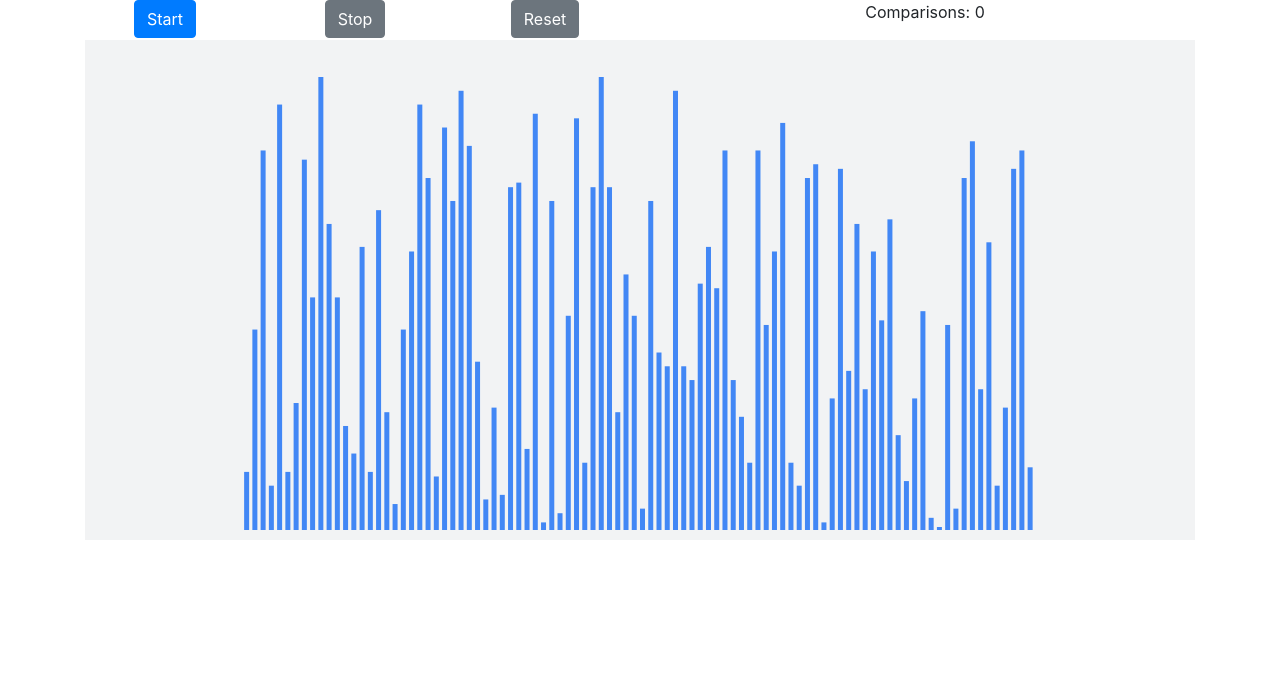
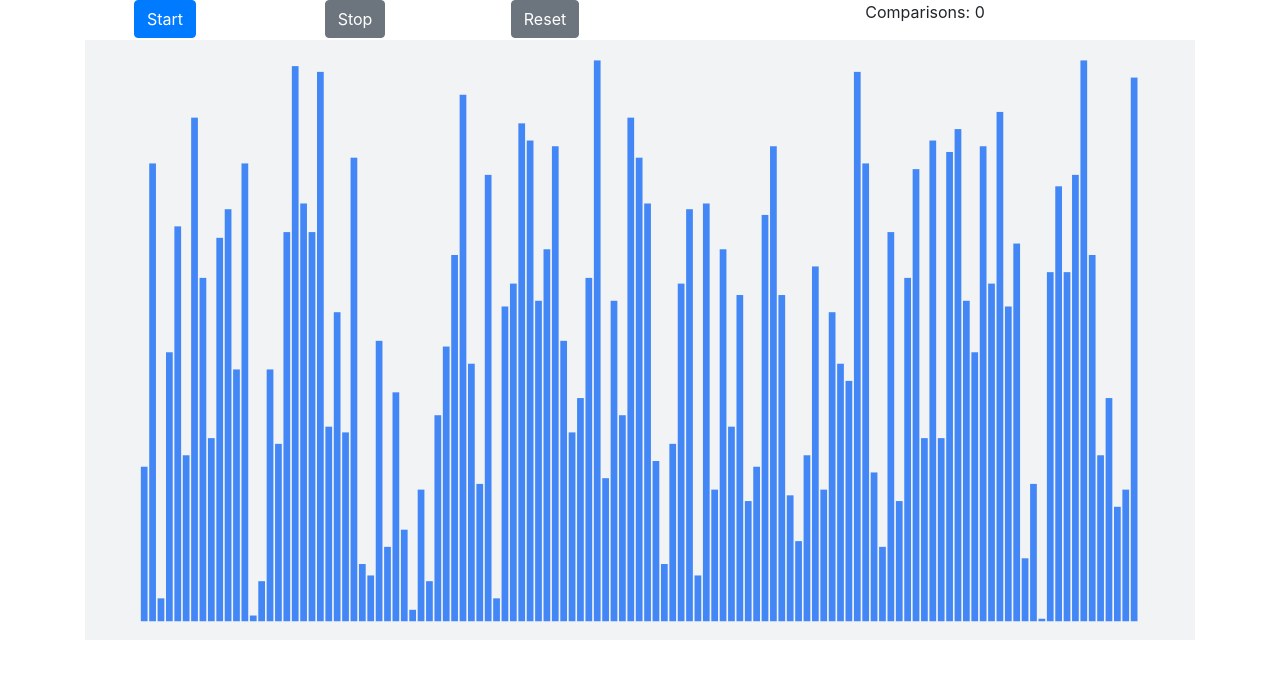
Before and after one commit to gemurdock/VisualSort, a React (Create React App) app: page / in a window 1280 px wide. Shown: the top 678 px of the page. Built offline with nearby package versions, Linux system fonts and the light colour scheme.

Commit message:
ArrayVisualizer updated to work correctly

```diff
--- a/src/App.tsx
+++ b/src/App.tsx
@@ -1,6 +1,6 @@
 import React from 'react';
 import { Container, Row, Col, Button } from 'react-bootstrap';
-import ArrayVisualizer from './components/ArrayVisualizer';
+import ArrayVisualizer, { ProcessedValues } from './components/ArrayVisualizer';
 import './App.css';
 import BubbleSort, { BubbleSortState } from './sorters/BubbleSort';
 
@@ -16,6 +16,7 @@ interface AppProps {
 
 interface AppState {
     maxItems: number;
+    maxHeight: number;
     intervalCall: NodeJS.Timeout | null;
     values: number[];
     swapCount: number;
@@ -28,6 +29,7 @@ class App extends React.Component<AppProps, AppState> {
         super(props);
         this.state = {
             maxItems: 0,
+            maxHeight: 0,
             intervalCall: null,
             values: [],
             swapCount: 0,
@@ -74,13 +76,22 @@ class App extends React.Component<AppProps, AppState> {
         this.setState({...this.state, applicationState: state});
     }
 
-    handleMaxValue = (max: number): void => {
+    handleMaxItems = (max: number): void => {
         if(max !== this.state.maxItems) {
             this.setState({
                 ...this.state,
                 maxItems: max,
                 values: [...Array(max)].map(() => Math.floor(Math.random() * 100 + 1))
             });
+        }
+    }
+
+    handleMaxValue = (max: number): void => {
+        if(max !== this.state.maxHeight) {
+            this.setState({
+                ...this.state,
+                maxHeight: max
+            })
         }
     }
 
@@ -108,7 +119,9 @@ class App extends React.Component<AppProps, AppState> {
                     </Row>
                     <Row>
                         <Col>
-                            <ArrayVisualizer list={this.state.values} handleMaxValue={this.handleMaxValue} />
+                            <ArrayVisualizer list={ { original: this.state.values, scaled: [] } }
+                                width={1000} height={600}
+                                handleMaxItems={this.handleMaxItems} handleMaxValue={this.handleMaxValue} />
                         </Col>
                     </Row>
                 </Container>
--- a/src/components/ArrayVisualizer.tsx
+++ b/src/components/ArrayVisualizer.tsx
@@ -1,39 +1,88 @@
-import { CSSProperties, useEffect } from 'react';
+import { CSSProperties, useEffect, useState } from 'react';
 import './ArrayVisualizer.css';
 
-const WIDTH = 800;
-const HEIGHT = 500;
-const RECT_WIDTH = 5;
-const RECT_PADDING = RECT_WIDTH / 2;
-const MAX_HEIGHT = Math.floor(HEIGHT * 0.9);
-const MAX_ITEMS = Math.floor((WIDTH / (RECT_WIDTH + RECT_PADDING)) * 0.90);
-const COLUMN_WIDTH = WIDTH / (MAX_ITEMS + 1);
-
-const defaultRectStyle: CSSProperties = {
-    fill: 'rgb(66, 135, 245)',
-    width: `${RECT_WIDTH}px`
-};
-
-function buildSVGRects(items: {value: number, x: number, y: number}[]): JSX.Element[] {
-    const min = Math.min(...items.map(i => i.value));
-    const max = Math.max(...items.map(i => i.value));
-    for(let i = 0; i < items.length; i++) {
-        items[i].x = (i) * (COLUMN_WIDTH) + COLUMN_WIDTH / 2;
-        items[i].value = (items[i].value - min) / (max - min); // normalize
-        items[i].value = items[i].value * MAX_HEIGHT + 3; // scale to view, add min height
-    }
-    return items.map(item => <rect key={`${item.value}-${item.x}-${item.y}`} x={item.x} y={item.y - item.value} height={`${item.value}px`} style={defaultRectStyle} />);
+export interface ProcessedValues {
+    original: number[],
+    scaled: number[]
 }
 
-function ArrayVisualizer(props: { list: number[], handleMaxValue: (max: number) => void}) {
+interface ViewSpecs {
+    rectStartX: number;
+    rectWidth: number;
+    rectPad: number;
+    maxRectHeight: number;
+    maxItems: number; // 119 @ 1200 width
+}
+
+const VIEWBOX_WIDTH = 1200;
+const VIEWBOX_HEIGHT = 675;
+const MIN_RECT_WIDTH = 5;
+const MIN_RECT_HEIGHT = 3;
+const MIN_RECT_PAD = 2.5;
+const MIN_PAD = 1; // min for each side
+const PAD_PERCENT = 0.1;
+
+function calcView(length: number): ViewSpecs {
+    let useableWidth = VIEWBOX_WIDTH - (MIN_PAD * 2);
+    let useableHeight = VIEWBOX_HEIGHT - (MIN_PAD * 2);
+    let maxItems = Math.floor(useableWidth / (MIN_RECT_PAD * 2 + MIN_RECT_WIDTH));
+    let rectPad = Math.max(MIN_PAD * 2, (useableWidth / length) * PAD_PERCENT);
+    let rectWidth = (useableWidth - (rectPad * length)) / length;
+    let rectStartX = (rectPad / 2) + (rectWidth / 2);
+    return {
+        rectStartX,
+        rectWidth,
+        rectPad,
+        maxRectHeight: useableHeight,
+        maxItems
+    }
+}
+
+function buildSVGRects(items: ProcessedValues, viewSpecs: ViewSpecs): JSX.Element[] {
+    let defaultRectStyle: CSSProperties = {
+        fill: 'rgb(66, 135, 245)',
+        width: `${viewSpecs.rectWidth}px`
+    };
+    if(items.scaled.length !== items.original.length) {
+        const min = Math.min(...items.original);
+        const max = Math.max(...items.original);
+        let normalized = [...items.original];
+        for(let i = 0; i < normalized.length; i++) {
+            normalized[i] = (normalized[i] - min) / (max - min); // normalize
+            normalized[i] = normalized[i] * viewSpecs.maxRectHeight; // scale
+            if(normalized[i] < MIN_RECT_HEIGHT) { // ensure each item is visible
+                normalized[i] = MIN_RECT_HEIGHT; // TODO: fix min scale issue, 0 !== 1 !== 2, !== 3... ect
+            }
+        }
+        items.scaled = normalized;
+    }
+    return items.scaled.map((item, index) => {
+        return (
+            <rect key={`${index}`}
+                x={viewSpecs.rectPad / 2 + (viewSpecs.rectPad + viewSpecs.rectWidth) * index}
+                y={VIEWBOX_HEIGHT - item} height={item} style={defaultRectStyle} />
+        )
+    });
+}
+
+function ArrayVisualizer(props: { width: number, height: number, list: ProcessedValues, handleMaxItems: (max: number) => void,
+        handleMaxValue: (max: number) => void }) {
+    const [viewSpecs, setViewSpecs] = useState<ViewSpecs>(calcView(props.list.original.length));
+
     useEffect(() => {
-        props.handleMaxValue(MAX_ITEMS);
+        setViewSpecs(calcView(props.list.original.length));
     }, [props]);
 
-    let rects = buildSVGRects(props.list.map(v => ({ value: v, x: 0, y: Math.floor(HEIGHT * 0.98) })));
+    useEffect(() => {
+        props.handleMaxItems(viewSpecs.maxItems);
+        props.handleMaxValue(viewSpecs.maxRectHeight);
+    }, [viewSpecs]);
+
+    let rects = buildSVGRects(props.list, viewSpecs);
+
     return (
         <div className="visualizer-container">
-            <svg className=".svg-view" viewBox={`0 0 ${WIDTH} ${HEIGHT}`} width={`${WIDTH}`} height={`${HEIGHT}`}>
+            <svg className=".svg-view" viewBox={`0 0 ${VIEWBOX_WIDTH} ${VIEWBOX_HEIGHT}`} width={`${props.width}`} height={`${props.height}`}>
                 { rects }
                 Warning: Your browser does not support SVG.
             </svg>
```
